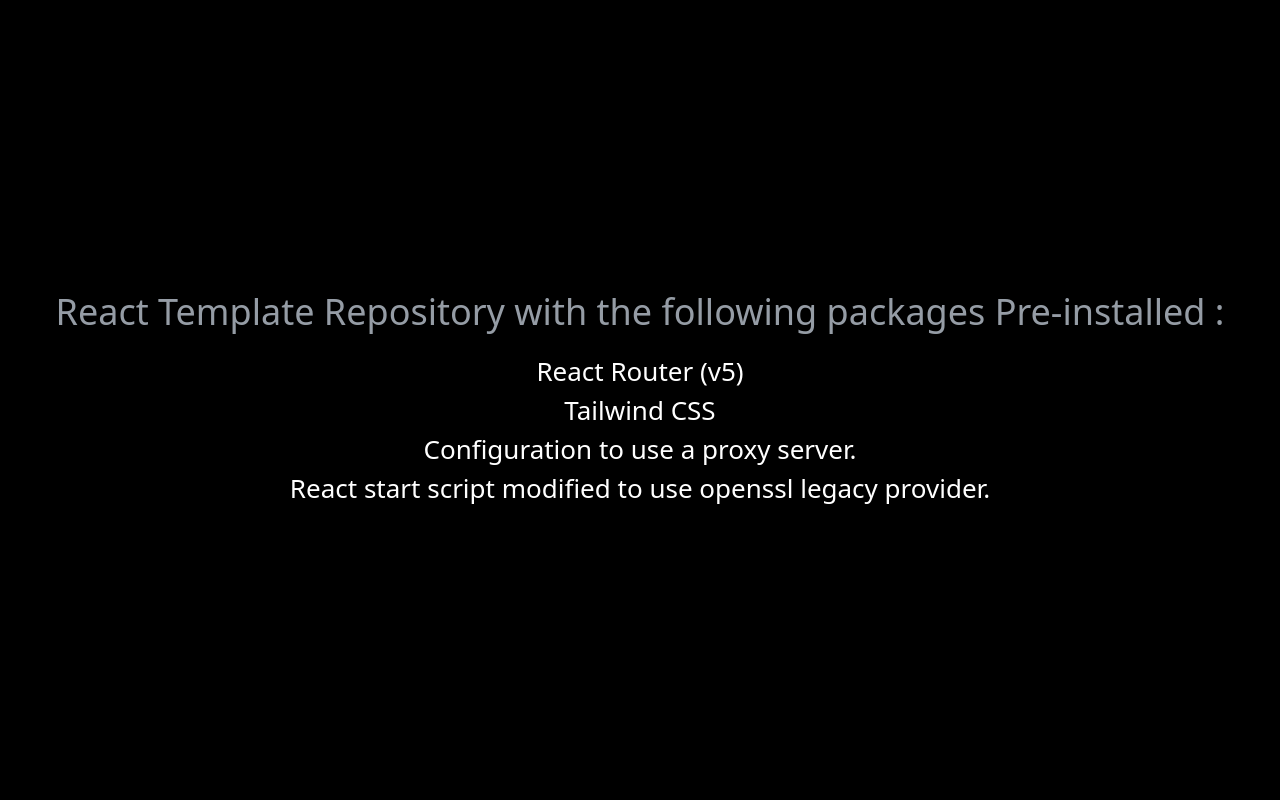
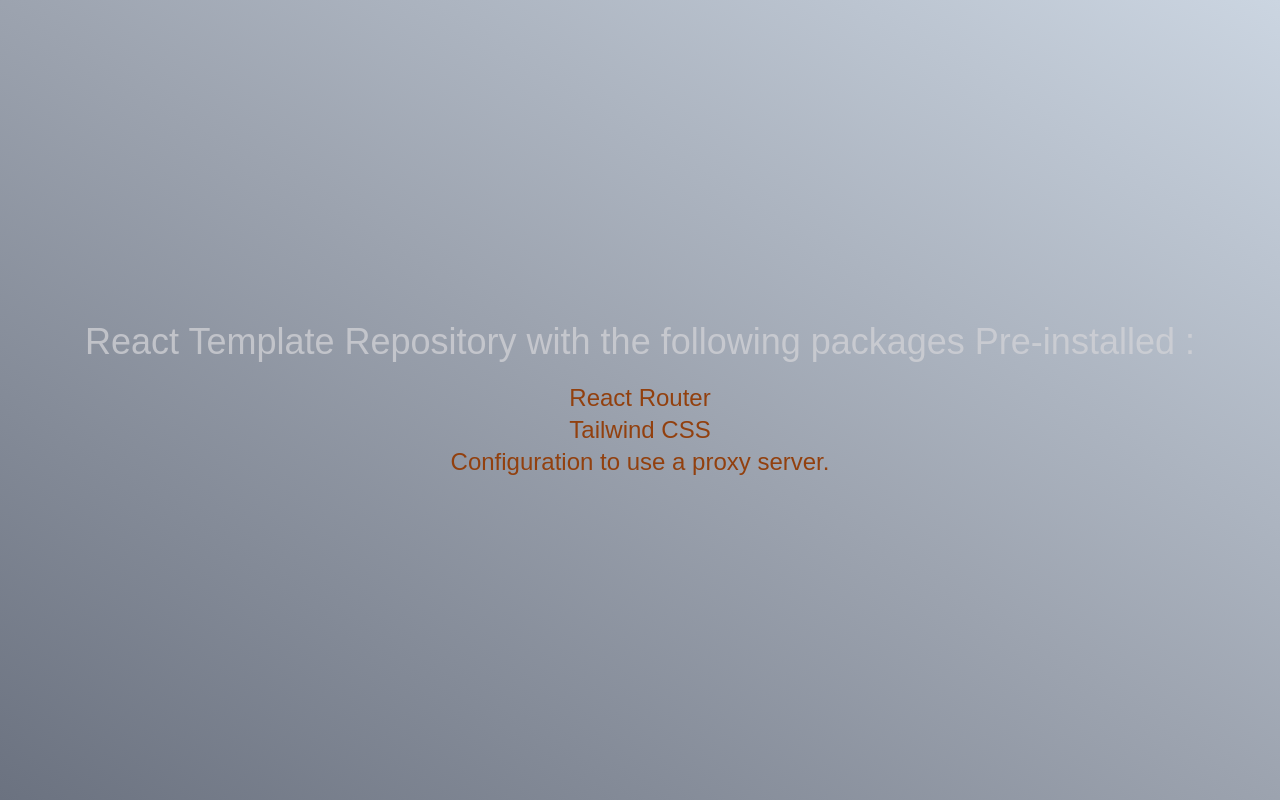
Before and after one commit to JohnstoneDev/react_tailwind_template, a React (Create React App) app: page / in a window 1280 px wide. Built offline with nearby package versions, Linux system fonts and the light colour scheme; a web font is replaced by a local one.

Commit message:
feat: Create Components folder with Routes file in it, bg-gradient

```diff
--- a/package.json
+++ b/package.json
@@ -16,7 +16,7 @@
     "web-vitals": "^2.1.4"
   },
   "scripts": {
-    "start": "react-scripts --openssl-legacy-provider start",
+    "start": "react-scripts start",
     "build": "react-scripts build",
     "test": "react-scripts test",
     "eject": "react-scripts eject"
--- a/src/App.js
+++ b/src/App.js
@@ -1,18 +1,12 @@
 import './App.css';
+import { Paths } from './Components/Routes';
 
 function App() {
   return (
-    <div className="App">
-      <header className="App-header bg-black bg-blend-darken">
-        <h1 className='text-4xl text-slate-300 animate-pulse'> React Template Repository with the following packages Pre-installed :</h1>
-        <ol className='pt-5'>
-           <li>React Router (v5) </li>
-           <li>Tailwind CSS </li>
-            <li> Configuration to use a proxy server.</li>
-            <li>React start script modified to use openssl legacy provider.</li>
-        </ol>
-
-      </header>
+    <div
+      className="App font-text text-2xl min-h-screen min-w-screen justify-center items-center
+      bg-gradient-to-bl from-slate-300 via-gray-400 to-gray-500 flex flex-col text-amber-800">
+      <Paths />
     </div>
   );
 }
--- /dev/null
+++ b/src/Components/Routes.js
@@ -0,0 +1,29 @@
+import { Routes, Route } from 'react-router-dom'
+import { AnimatePresence, motion } from 'framer-motion'
+
+function HomeComponent(){
+	return (
+		<motion.div>
+			<AnimatePresence>
+				<h1
+					className='text-4xl text-zinc-300 animate-pulse font-headings'> React Template Repository with the following packages Pre-installed :</h1>
+					<ol className='pt-5'>
+						<li>React Router</li>
+						<li>Tailwind CSS </li>
+						<li> Configuration to use a proxy server.</li>
+					</ol>
+			</AnimatePresence>
+		</motion.div>
+	)
+}
+
+
+export const Paths = () => {
+	return (
+		<motion.div>
+			<Routes>
+				<Route exact path='/' element={<HomeComponent />}/>
+			</Routes>
+		</motion.div>
+	)
+}
```
Also changed, not shown: 1 other file (tests, documents, lock files or other folders).
